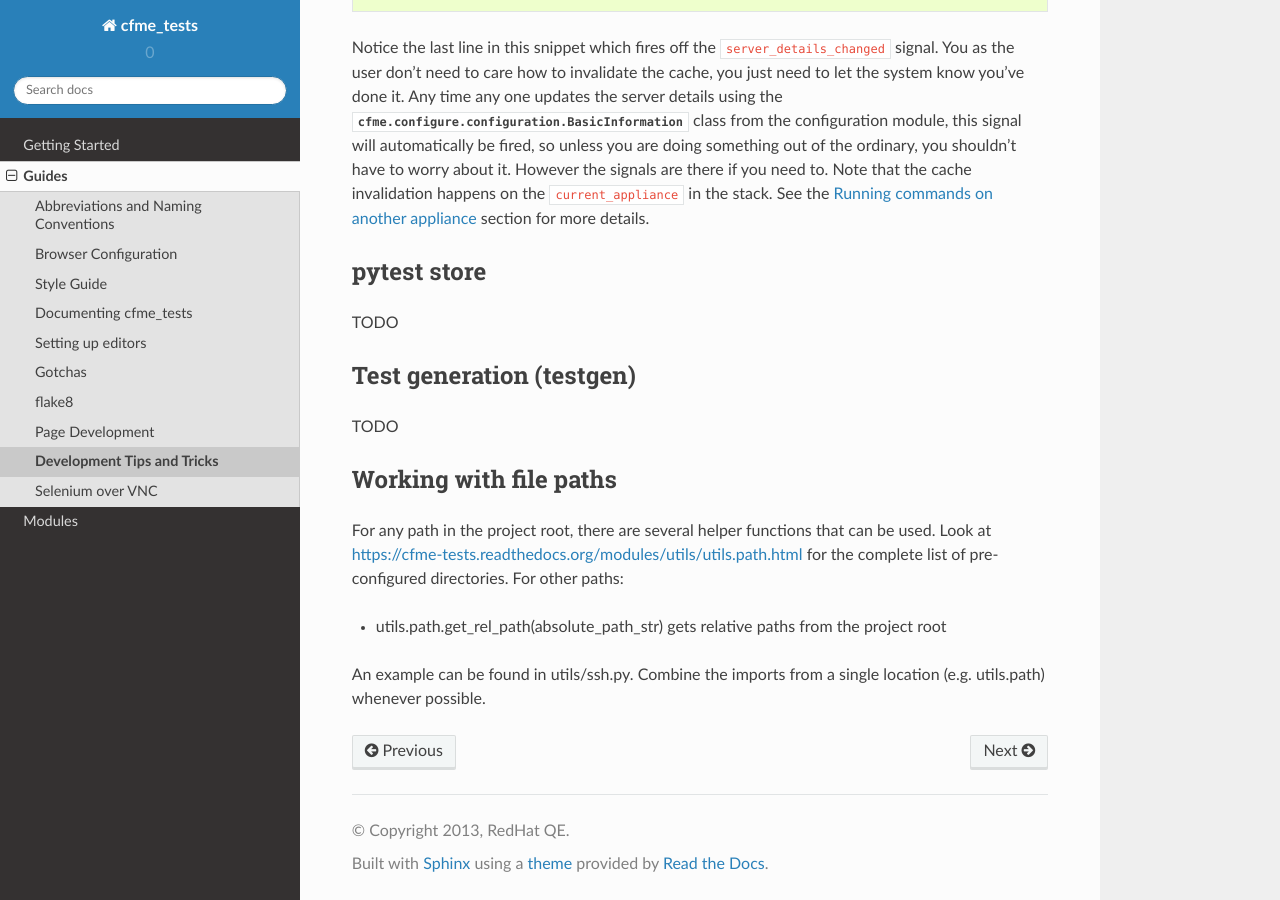
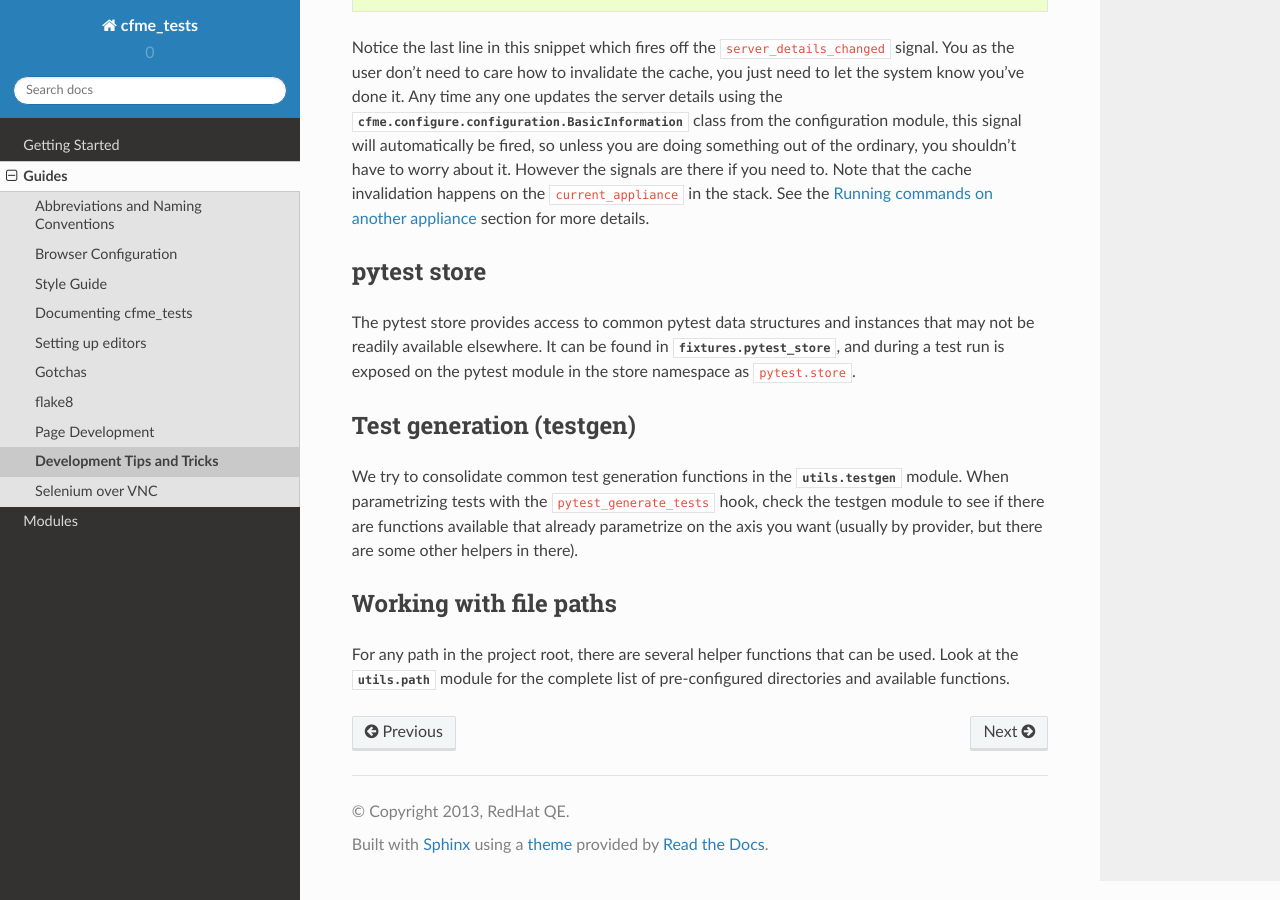
Before and after one commit to seandst/cfme_tests, a Sphinx documentation site: the page built from docs/guides/tipsntricks.rst, in a window 1280 px wide and 900 px high, scrolled down 2183 px. Built offline with Sphinx 7.4.7 and the Read the Docs theme 2.0.0, drawn with Linux system fonts in a browser that asks for light colours; pages that are not in the unit, such as notebooks, are missing from menus.

```diff
--- a/docs/guides/tipsntricks.rst
+++ b/docs/guides/tipsntricks.rst
@@ -108,17 +108,13 @@ for more details.
 pytest store
 ------------
 
-TODO
+The pytest store provides access to common pytest data structures and instances that may not be readily available elsewhere. It can be found in :py:mod:`fixtures.pytest_store`, and during a test run is exposed on the pytest module in the store namespace as ``pytest.store``.
 
 Test generation (testgen)
 -------------------------
 
-TODO
+We try to consolidate common test generation functions in the :py:mod:`utils.testgen` module. When parametrizing tests with the ``pytest_generate_tests`` hook, check the testgen module to see if there are functions available that already parametrize on the axis you want (usually by provider, but there are some other helpers in there).
 
 Working with file paths
 -----------------------
-For any path in the project root, there are several helper functions that can be used.  Look at https://cfme-tests.readthedocs.org/modules/utils/utils.path.html for the complete list of pre-configured directories.  For other paths:
-
-* utils.path.get_rel_path(absolute_path_str) gets relative paths from the project root
-
-An example can be found in utils/ssh.py.  Combine the imports from a single location (e.g. utils.path) whenever possible.
+For any path in the project root, there are several helper functions that can be used.  Look at the :py:mod:`utils.path` module for the complete list of pre-configured directories and available functions.
```
